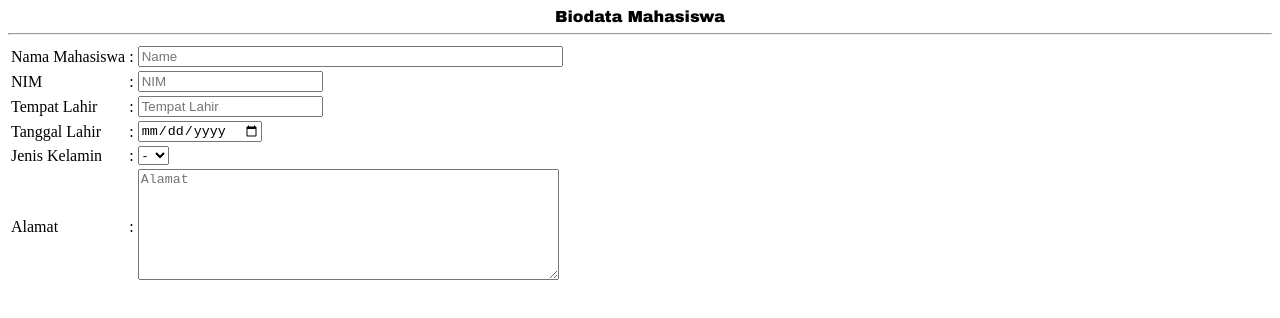
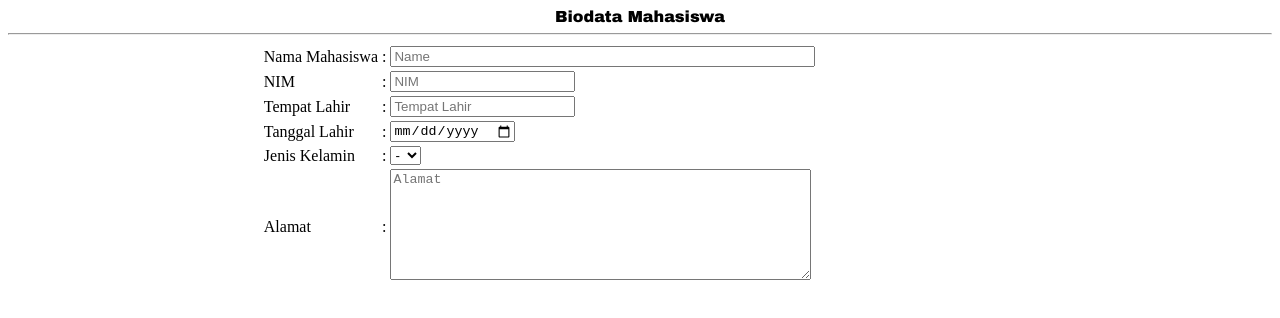
Before and after one commit to sherodewo/UTS_02Nov2019_WebDesign, a plain HTML site: page soal2.html in a window 1280 px wide. Drawn offline with Linux system fonts and the light colour scheme.

Commit message:
fix soal 2 add margin

```diff
--- a/soal2.html
+++ b/soal2.html
@@ -19,7 +19,7 @@
     <div class="container" id="responsive">
         <header>Biodata Mahasiswa</header>
         <hr>
-        <table border="0">
+        <table style="margin: 0% 20%" border="0">
             <tr>
                 <td>Nama Mahasiswa</td>
                 <td>:</td>
```
Also changed, not shown: image/9B85FCBC-A93F-40A0-A77E-F664F7F1CE38.jpeg (added).
